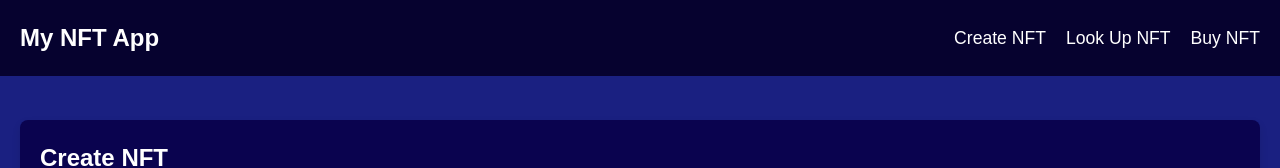
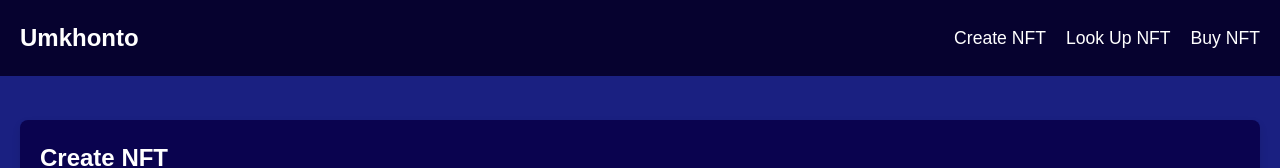
Before and after one commit to sandileSiwundla/NFT-project, a React (Vite) app in the folder client/: page / in a window 1280 px wide. Shown: the top 168 px of the page. Built offline with nearby package versions, Linux system fonts and the light colour scheme.

Commit message:
Changed name.

```diff
--- a/client/src/App.jsx
+++ b/client/src/App.jsx
@@ -81,7 +81,7 @@ function App() {
   function Navbar() {
     return (
       <nav className="navbar">
-        <div className="navbar-brand">My NFT App</div>
+        <div className="navbar-brand">Umkhonto</div>
         <ul className="navbar-links">
           <li><Link to="/create">Create NFT</Link></li>
           <li><Link to="/look-up">Look Up NFT</Link></li>
--- a/client/src/navbar.jsx
+++ b/client/src/navbar.jsx
@@ -4,7 +4,7 @@ import './Navbar.css'; // Optional: for additional styles
 function Navbar() {
   return (
     <nav className="navbar">
-      <div className="navbar-brand">My NFT App</div>
+      <div className="navbar-brand">Umkhonto</div>
       <ul className="navbar-links">
         <li><a href="#create">Create NFT</a></li>
         <li><a href="#look-up">Look Up NFT</a></li>
```
